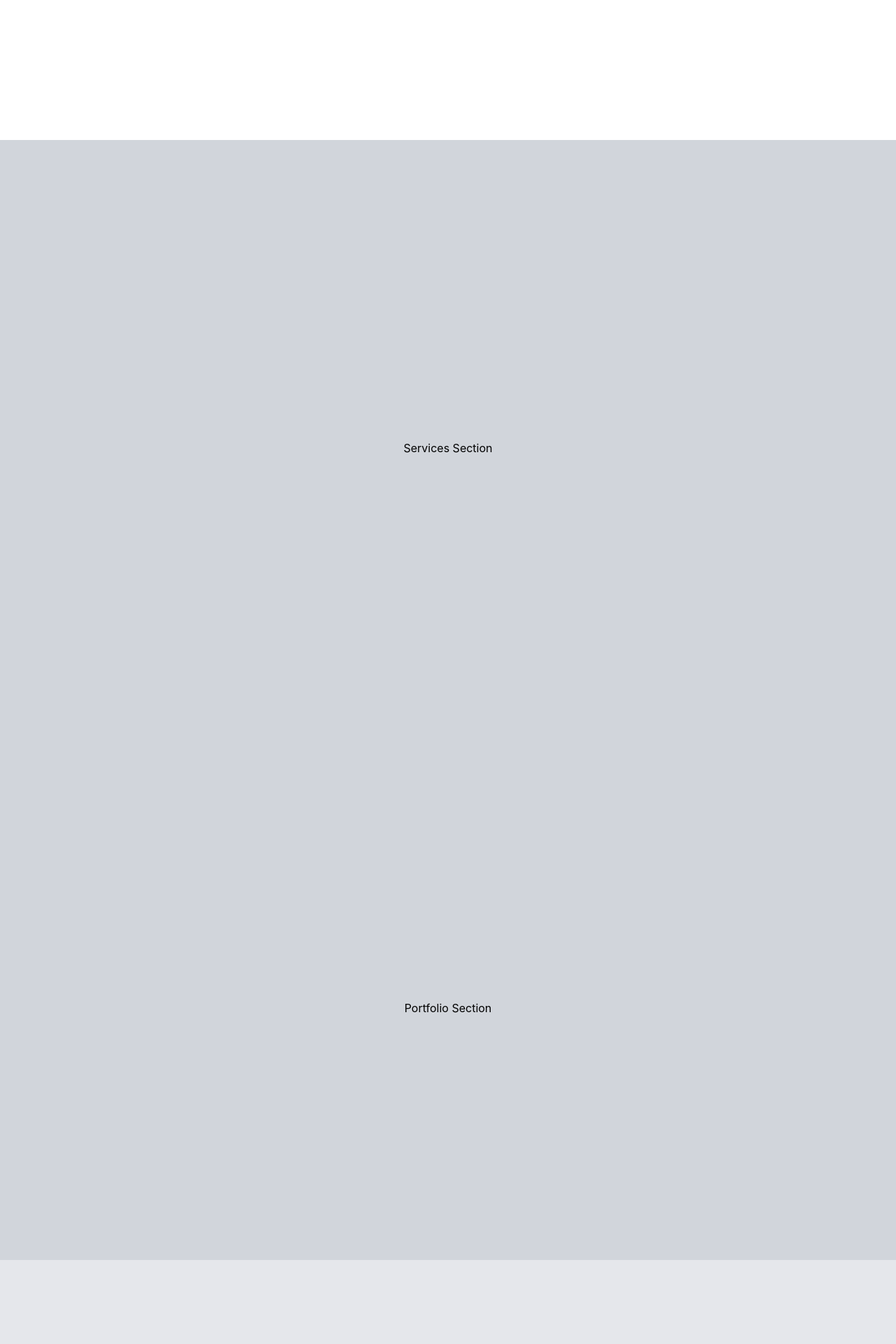
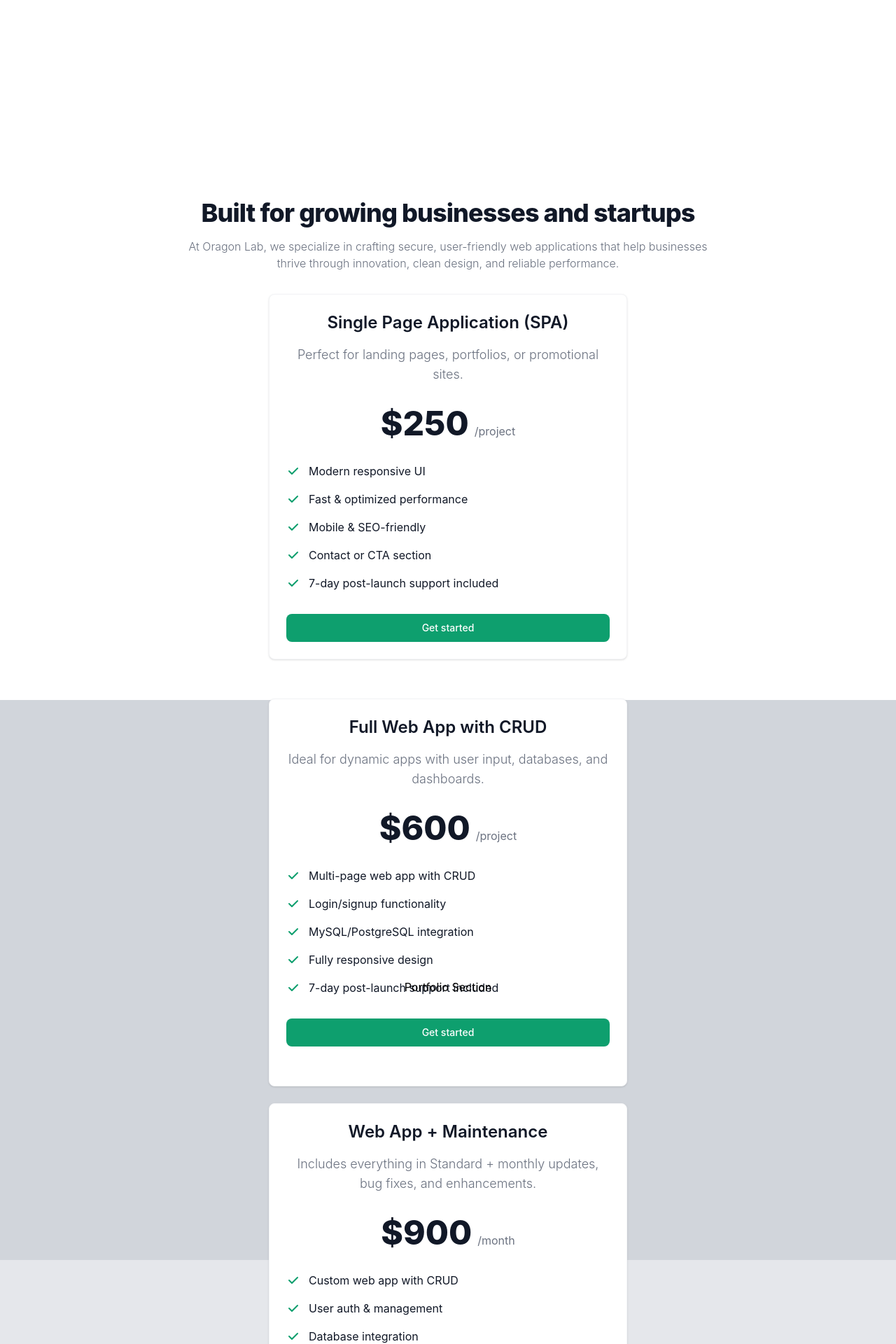
Before and after one commit to dbtrick/learn, a PHP site: page /html/index.html in a window 1280 px wide. Shown: the part 600-2520 px from the top of the page at 70% size. Run offline with PHP 8.4, Linux system fonts and the light colour scheme; some libraries are stand-ins or nearby versions.

Commit message:
services section

```diff
--- a/css-frameworks/tailwind/css/style.css
+++ b/css-frameworks/tailwind/css/style.css
@@ -19,7 +19,7 @@ html {
 }
 section {
   height: 100vh;
-  padding-top: 80px;
+  padding-top: 20px;
   scroll-snap-align: start;
 }
 .active-link {
--- a/css-frameworks/tailwind/html/index.html
+++ b/css-frameworks/tailwind/html/index.html
@@ -62,7 +62,7 @@
   </div>
 </nav>
 
-<!-- Sections -->
+<!-- Home -->
 <section id="home" class="bg-white dark:bg-gray-900 flex items-center justify-center">
     <div class="grid grid-cols-1 lg:grid-cols-12 max-w-screen-xl items-center gap-8 px-4 mx-auto py-16">
     <!-- Text Section -->
@@ -89,8 +89,140 @@
   </div>
 </section>
 
+<!--Services-->
+<section id="services"  class="bg-white dark:bg-gray-900">
+  <div class="py-8 px-6 mx-auto max-w-screen-xl lg:py-16 lg:px-6">
+    <div class="mx-auto max-w-screen-md text-center mb-8 lg:mb-12">
+      <h2 class="mb-4 text-4xl tracking-tight font-extrabold text-gray-900 dark:text-white">
+        Built for growing businesses and startups
+      </h2>
+      <p class="mb-5 font-light text-gray-500 sm:text-xl dark:text-gray-400">
+        At Oragon Lab, we specialize in crafting secure, user-friendly web applications that help businesses thrive through innovation, clean design, and reliable performance.
+      </p>
+    </div>
 
-<section id="services" class="bg-gray-300 flex items-center justify-center">Services Section</section>
+    <div class="space-y-8 lg:grid lg:grid-cols-3 sm:gap-6 xl:gap-10 lg:space-y-0 items-stretch">
+      <!-- Pricing Card: Single Page Application (SPA) -->
+      <div class="flex flex-col h-full p-6 mx-auto max-w-lg text-center text-gray-900 bg-white rounded-lg border border-gray-100 shadow dark:border-gray-600 xl:p-8 dark:bg-gray-800 dark:text-white">
+        <h3 class="mb-4 text-2xl font-semibold">Single Page Application (SPA)</h3>
+        <p class="font-light text-gray-500 sm:text-lg dark:text-gray-400">Perfect for landing pages, portfolios, or promotional sites.</p>
+        <div class="flex justify-center items-baseline my-8">
+          <span class="mr-2 text-5xl font-extrabold">$250</span>
+          <span class="text-gray-500 dark:text-gray-400">/project</span>
+        </div>
+        <ul role="list" class="mb-8 space-y-4 text-left">
+          <li class="flex items-center space-x-3">
+            <svg class="flex-shrink-0 w-5 h-5 text-green-500 dark:text-green-400" fill="currentColor" viewBox="0 0 20 20"><path fill-rule="evenodd" d="M16.707 5.293a1 1 0 010 1.414l-8 8a1 1 0 01-1.414 0l-4-4a1 1 0 011.414-1.414L8 12.586l7.293-7.293a1 1 0 011.414 0z" clip-rule="evenodd"></path></svg>
+            <span>Modern responsive UI</span>
+          </li>
+          <li class="flex items-center space-x-3">
+            <svg class="flex-shrink-0 w-5 h-5 text-green-500 dark:text-green-400" fill="currentColor" viewBox="0 0 20 20"><path fill-rule="evenodd" d="M16.707 5.293a1 1 0 010 1.414l-8 8a1 1 0 01-1.414 0l-4-4a1 1 0 011.414-1.414L8 12.586l7.293-7.293a1 1 0 011.414 0z" clip-rule="evenodd"></path></svg>
+            <span>Fast & optimized performance</span>
+          </li>
+          <li class="flex items-center space-x-3">
+            <svg class="flex-shrink-0 w-5 h-5 text-green-500 dark:text-green-400" fill="currentColor" viewBox="0 0 20 20"><path fill-rule="evenodd" d="M16.707 5.293a1 1 0 010 1.414l-8 8a1 1 0 01-1.414 0l-4-4a1 1 0 011.414-1.414L8 12.586l7.293-7.293a1 1 0 011.414 0z" clip-rule="evenodd"></path></svg>
+            <span>Mobile & SEO-friendly</span>
+          </li>
+          <li class="flex items-center space-x-3">
+            <svg class="flex-shrink-0 w-5 h-5 text-green-500 dark:text-green-400" fill="currentColor" viewBox="0 0 20 20"><path fill-rule="evenodd" d="M16.707 5.293a1 1 0 010 1.414l-8 8a1 1 0 01-1.414 0l-4-4a1 1 0 011.414-1.414L8 12.586l7.293-7.293a1 1 0 011.414 0z" clip-rule="evenodd"></path></svg>
+            <span>Contact or CTA section</span>
+          </li>
+          <li class="flex items-center space-x-3">
+            <svg class="flex-shrink-0 w-5 h-5 text-green-500 dark:text-green-400" fill="currentColor" viewBox="0 0 20 20"><path fill-rule="evenodd" d="M16.707 5.293a1 1 0 010 1.414l-8 8a1 1 0 01-1.414 0l-4-4a1 1 0 011.414-1.414L8 12.586l7.293-7.293a1 1 0 011.414 0z" clip-rule="evenodd"></path></svg>
+            <span>7-day post-launch support included</span>
+          </li>
+        </ul>
+        <a href="#" style="background-color: var(--primary);" class="mt-auto text-white bg-primary-600 hover:bg-primary-700 focus:ring-4 focus:ring-primary-200 font-medium rounded-lg text-sm px-5 py-2.5 text-center dark:text-white dark:focus:ring-primary-900">
+          Get started
+        </a>
+      </div>
+
+      <!-- Pricing Card: Full Web App with CRUD -->
+      <div class="flex flex-col h-full p-6 mx-auto max-w-lg text-center text-gray-900 bg-white rounded-lg border border-gray-100 shadow dark:border-gray-600 xl:p-8 dark:bg-gray-800 dark:text-white">
+        <h3 class="mb-4 text-2xl font-semibold">Full Web App with CRUD</h3>
+        <p class="font-light text-gray-500 sm:text-lg dark:text-gray-400">Ideal for dynamic apps with user input, databases, and dashboards.</p>
+        <div class="flex justify-center items-baseline my-8">
+          <span class="mr-2 text-5xl font-extrabold">$600</span>
+          <span class="text-gray-500 dark:text-gray-400">/project</span>
+        </div>
+        <ul role="list" class="mb-8 space-y-4 text-left">
+          <li class="flex items-center space-x-3">
+            <svg class="flex-shrink-0 w-5 h-5 text-green-500 dark:text-green-400" fill="currentColor" viewBox="0 0 20 20"><path fill-rule="evenodd" d="M16.707 5.293a1 1 0 010 1.414l-8 8a1 1 0 01-1.414 0l-4-4a1 1 0 011.414-1.414L8 12.586l7.293-7.293a1 1 0 011.414 0z" clip-rule="evenodd"></path></svg>
+            <span>Multi-page web app with CRUD</span>
+          </li>
+          <li class="flex items-center space-x-3">
+            <svg class="flex-shrink-0 w-5 h-5 text-green-500 dark:text-green-400" fill="currentColor" viewBox="0 0 20 20"><path fill-rule="evenodd" d="M16.707 5.293a1 1 0 010 1.414l-8 8a1 1 0 01-1.414 0l-4-4a1 1 0 011.414-1.414L8 12.586l7.293-7.293a1 1 0 011.414 0z" clip-rule="evenodd"></path></svg>
+            <span>Login/signup functionality</span>
+          </li>
+          <li class="flex items-center space-x-3">
+            <svg class="flex-shrink-0 w-5 h-5 text-green-500 dark:text-green-400" fill="currentColor" viewBox="0 0 20 20"><path fill-rule="evenodd" d="M16.707 5.293a1 1 0 010 1.414l-8 8a1 1 0 01-1.414 0l-4-4a1 1 0 011.414-1.414L8 12.586l7.293-7.293a1 1 0 011.414 0z" clip-rule="evenodd"></path></svg>
+            <span>MySQL/PostgreSQL integration</span>
+          </li>
+          <li class="flex items-center space-x-3">
+            <svg class="flex-shrink-0 w-5 h-5 text-green-500 dark:text-green-400" fill="currentColor" viewBox="0 0 20 20"><path fill-rule="evenodd" d="M16.707 5.293a1 1 0 010 1.414l-8 8a1 1 0 01-1.414 0l-4-4a1 1 0 011.414-1.414L8 12.586l7.293-7.293a1 1 0 011.414 0z" clip-rule="evenodd"></path></svg>
+            <span>Fully responsive design</span>
+          </li>
+          <li class="flex items-center space-x-3">
+            <svg class="flex-shrink-0 w-5 h-5 text-green-500 dark:text-green-400" fill="currentColor" viewBox="0 0 20 20"><path fill-rule="evenodd" d="M16.707 5.293a1 1 0 010 1.414l-8 8a1 1 0 01-1.414 0l-4-4a1 1 0 011.414-1.414L8 12.586l7.293-7.293a1 1 0 011.414 0z" clip-rule="evenodd"></path></svg>
+            <span>7-day post-launch support included</span>
+          </li>
+        </ul>
+        <a href="#" style="background-color: var(--primary);" class="mt-auto text-white bg-primary-600 hover:bg-primary-700 focus:ring-4 focus:ring-primary-200 font-medium rounded-lg text-sm px-5 py-2.5 text-center dark:text-white dark:focus:ring-primary-900">
+          Get started
+        </a>
+      </div>
+
+      <!-- Pricing Card: Web App + Maintenance -->
+      <div class="flex flex-col h-full p-6 mx-auto max-w-lg text-center text-gray-900 bg-white rounded-lg border border-gray-100 shadow dark:border-gray-600 xl:p-8 dark:bg-gray-800 dark:text-white">
+        <h3 class="mb-4 text-2xl font-semibold">Web App + Maintenance</h3>
+        <p class="font-light text-gray-500 sm:text-lg dark:text-gray-400">Includes everything in Standard + monthly updates, bug fixes, and enhancements.</p>
+        <div class="flex justify-center items-baseline my-8">
+          <span class="mr-2 text-5xl font-extrabold">$900</span>
+          <span class="text-gray-500 dark:text-gray-400">/month</span>
+        </div>
+        <ul role="list" class="mb-8 space-y-4 text-left">
+          <li class="flex items-center space-x-3">
+            <svg class="flex-shrink-0 w-5 h-5 text-green-500 dark:text-green-400" fill="currentColor" viewBox="0 0 20 20"><path fill-rule="evenodd" d="M16.707 5.293a1 1 0 010 1.414l-8 8a1 1 0 01-1.414 0l-4-4a1 1 0 011.414-1.414L8 12.586l7.293-7.293a1 1 0 011.414 0z" clip-rule="evenodd"></path></svg>
+            <span>Custom web app with CRUD</span>
+          </li>
+          <li class="flex items-center space-x-3">
+            <svg class="flex-shrink-0 w-5 h-5 text-green-500 dark:text-green-400" fill="currentColor" viewBox="0 0 20 20"><path fill-rule="evenodd" d="M16.707 5.293a1 1 0 010 1.414l-8 8a1 1 0 01-1.414 0l-4-4a1 1 0 011.414-1.414L8 12.586l7.293-7.293a1 1 0 011.414 0z" clip-rule="evenodd"></path></svg>
+            <span>User auth & management</span>
+          </li>
+          <li class="flex items-center space-x-3">
+            <svg class="flex-shrink-0 w-5 h-5 text-green-500 dark:text-green-400" fill="currentColor" viewBox="0 0 20 20"><path fill-rule="evenodd" d="M16.707 5.293a1 1 0 010 1.414l-8 8a1 1 0 01-1.414 0l-4-4a1 1 0 011.414-1.414L8 12.586l7.293-7.293a1 1 0 011.414 0z" clip-rule="evenodd"></path></svg>
+            <span>Database integration</span>
+          </li>
+          <li class="flex items-center space-x-3">
+            <svg class="flex-shrink-0 w-5 h-5 text-green-500 dark:text-green-400" fill="currentColor" viewBox="0 0 20 20"><path fill-rule="evenodd" d="M16.707 5.293a1 1 0 010 1.414l-8 8a1 1 0 01-1.414 0l-4-4a1 1 0 011.414-1.414L8 12.586l7.293-7.293a1 1 0 011.414 0z" clip-rule="evenodd"></path></svg>
+            <span>Mobile & SEO-friendly</span>
+          </li>
+          <li class="flex items-center space-x-3">
+            <svg class="flex-shrink-0 w-5 h-5 text-green-500 dark:text-green-400" fill="currentColor" viewBox="0 0 20 20"><path fill-rule="evenodd" d="M16.707 5.293a1 1 0 010 1.414l-8 8a1 1 0 01-1.414 0l-4-4a1 1 0 011.414-1.414L8 12.586l7.293-7.293a1 1 0 011.414 0z" clip-rule="evenodd"></path></svg>
+            <span>Domain setup & deployment</span>
+          </li>
+        </ul>
+        <a href="#" style="background-color: var(--primary);" class="mt-auto text-white bg-primary-600 hover:bg-primary-700 focus:ring-4 focus:ring-primary-200 font-medium rounded-lg text-sm px-5 py-2.5 text-center dark:text-white dark:focus:ring-primary-900">
+          Get started
+        </a>
+      </div>
+    </div>
+  </div>
+</section>
+
+
+
+
+
+
+
+
+
+
+
+
+
+
 <section id="portfolio" class="bg-gray-300 flex items-center justify-center">Portfolio Section</section>
 <section id="about" class="bg-gray-200 flex items-center justify-center">About Section</section>
 <section id="contact" class="bg-gray-400 flex items-center justify-center">Contact Section</section>
```
Also changed, not shown: testing/index.html (+21 -34 lines).
